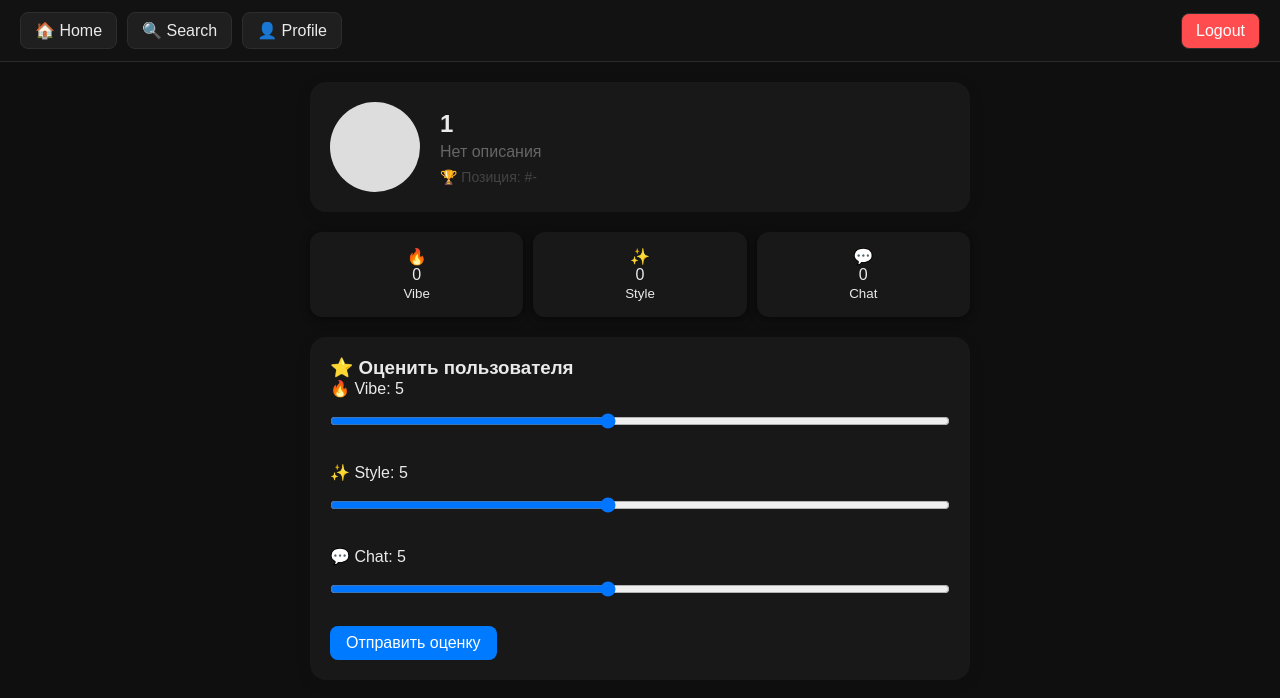
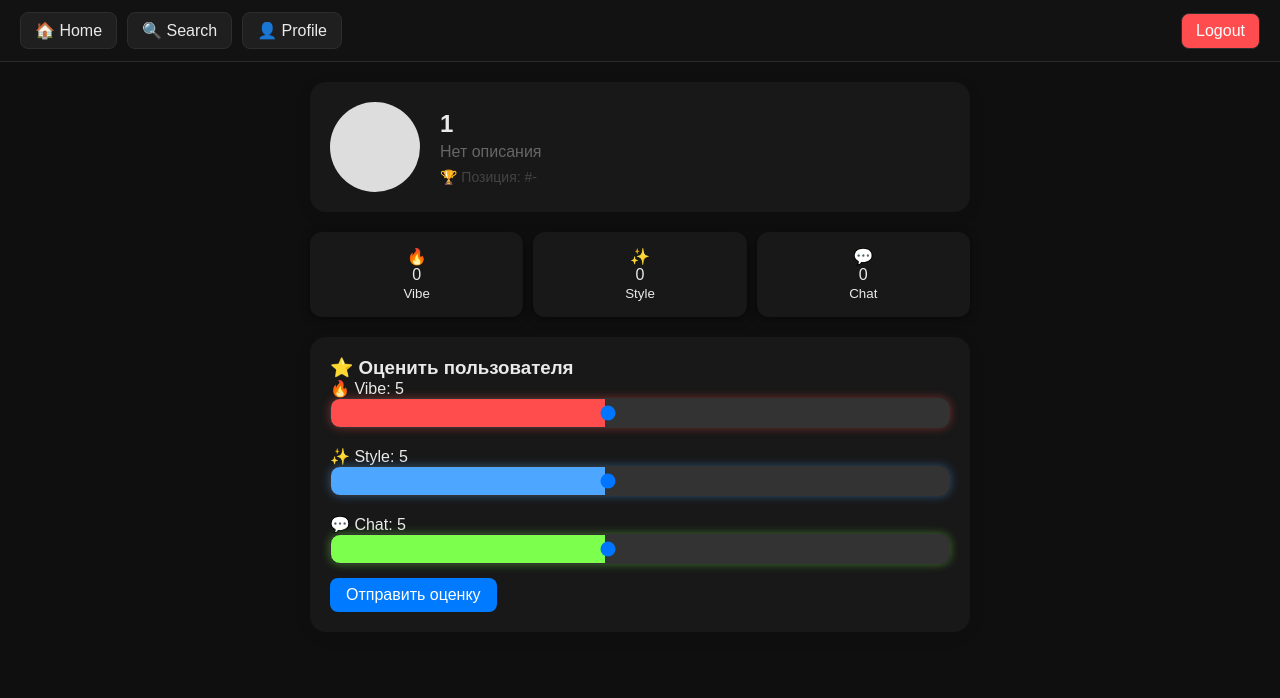
Before and after one commit to Thomamamamasw/aura, a React (Vite) app in the folder rate-app/: page /user/1 in a window 1280 px wide. Shown: the top 698 px of the page. Built offline with nearby package versions, Linux system fonts and the light colour scheme; no server answers; sample sign-in values are in the browser's storage.

Commit message:
replace rating inputs with sliders2

```diff
--- a/rate-app/src/pages/UserProfile.jsx
+++ b/rate-app/src/pages/UserProfile.jsx
@@ -177,6 +177,7 @@ function UserProfile() {
 
             <div style={{ display: 'flex', flexDirection: 'column', gap: 15 }}>
 
+            {/* VIBE */}
             <div>
                 <label>🔥 Vibe: {vibe}</label>
                 <input
@@ -185,10 +186,19 @@ function UserProfile() {
                 max="10"
                 value={vibe}
                 onChange={(e) => setVibe(Number(e.target.value))}
-                style={{ width: '100%' }}
+                style={{
+                    width: '100%',
+                    height: 6,
+                    borderRadius: 10,
+                    appearance: 'none',
+                    background: `linear-gradient(90deg, #ff4d4d ${(vibe - 1) * 11.1}%, #333 ${(vibe - 1) * 11.1}%)`,
+                    outline: 'none',
+                    boxShadow: '0 0 10px rgba(255, 77, 77, 0.4)',
+                }}
                 />
             </div>
 
+            {/* STYLE */}
             <div>
                 <label>✨ Style: {style}</label>
                 <input
@@ -197,10 +207,19 @@ function UserProfile() {
                 max="10"
                 value={style}
                 onChange={(e) => setStyle(Number(e.target.value))}
-                style={{ width: '100%' }}
+                style={{
+                    width: '100%',
+                    height: 6,
+                    borderRadius: 10,
+                    appearance: 'none',
+                    background: `linear-gradient(90deg, #4da6ff ${(style - 1) * 11.1}%, #333 ${(style - 1) * 11.1}%)`,
+                    outline: 'none',
+                    boxShadow: '0 0 10px rgba(77, 166, 255, 0.4)',
+                }}
                 />
             </div>
 
+            {/* CHAT */}
             <div>
                 <label>💬 Chat: {communication}</label>
                 <input
@@ -209,7 +228,15 @@ function UserProfile() {
                 max="10"
                 value={communication}
                 onChange={(e) => setCommunication(Number(e.target.value))}
-                style={{ width: '100%' }}
+                style={{
+                    width: '100%',
+                    height: 6,
+                    borderRadius: 10,
+                    appearance: 'none',
+                    background: `linear-gradient(90deg, #7cff4d ${(communication - 1) * 11.1}%, #333 ${(communication - 1) * 11.1}%)`,
+                    outline: 'none',
+                    boxShadow: '0 0 10px rgba(124, 255, 77, 0.4)',
+                }}
                 />
             </div>
 
```
